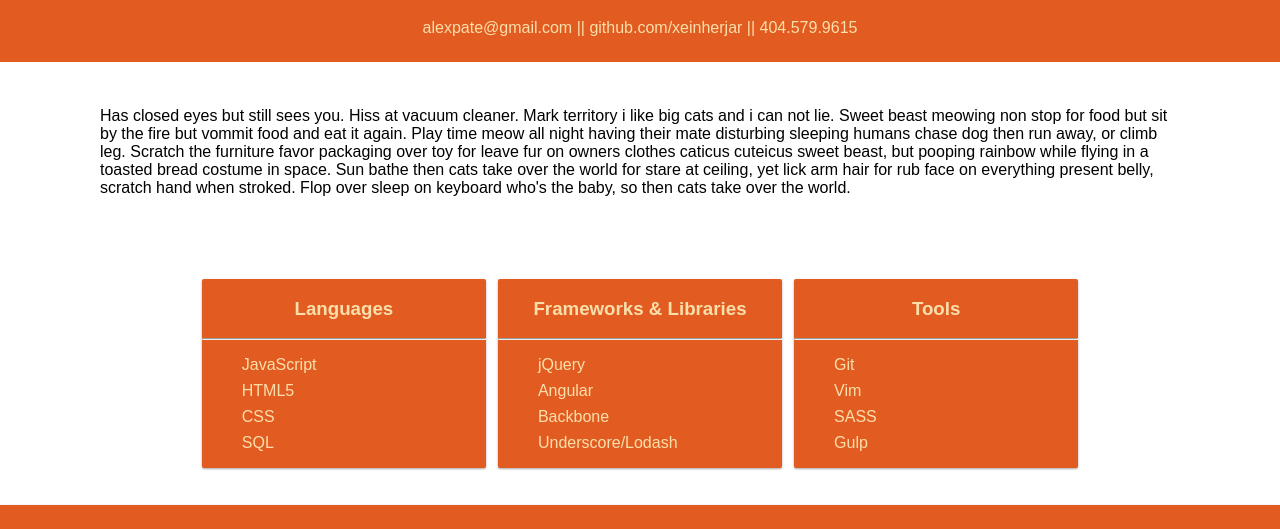
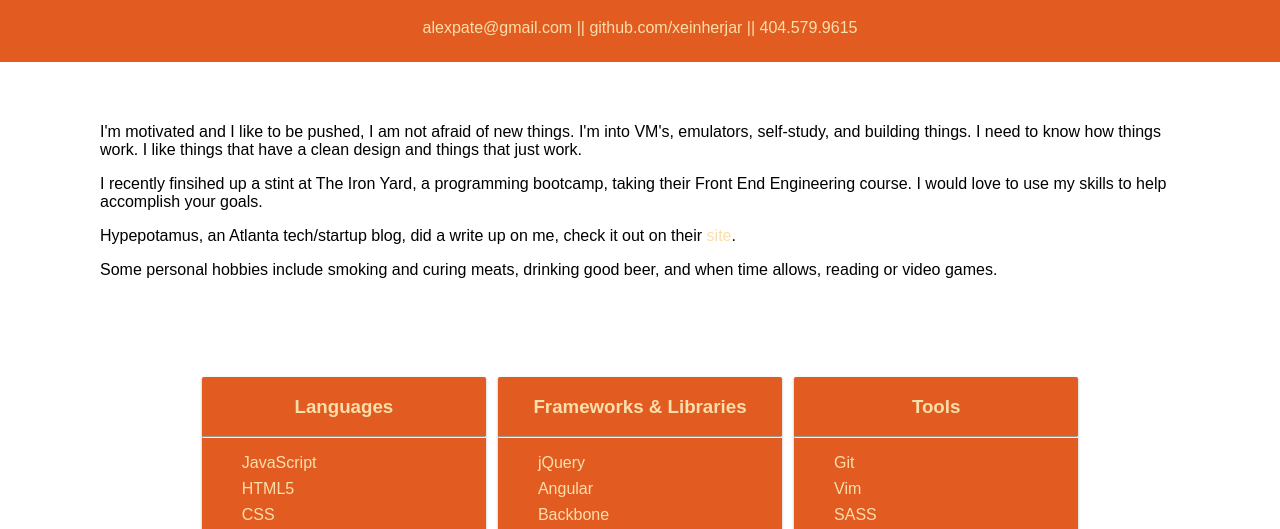
Before and after one commit to xeinherjar/portfolio.alexpate.net, a plain HTML site: page index.html in a window 1280 px wide. Shown: the part 87-616 px from the top of the page. Drawn offline with Linux system fonts and the light colour scheme.

Commit message:
Update narative

```diff
--- a/index.html
+++ b/index.html
@@ -19,14 +19,18 @@
 
   <div class="about-container">
     <div class="about">
-      Has closed eyes but still sees you.
-      Hiss at vacuum cleaner.
-      Mark territory i like big cats and i can not lie.
-      Sweet beast meowing non stop for food but sit by the fire but vommit food and eat it again.
-      Play time meow all night having their mate disturbing sleeping humans chase dog then run away, or climb leg.
-      Scratch the furniture favor packaging over toy for leave fur on owners clothes caticus cuteicus sweet beast, but pooping rainbow while flying in a toasted bread costume in space.
-      Sun bathe then cats take over the world for stare at ceiling, yet lick arm hair for rub face on everything present belly, scratch hand when stroked.
-      Flop over sleep on keyboard who's the baby, so then cats take over the world.
+      <p>
+      I'm motivated and I like to be pushed, I am not afraid of new things.
+      I'm into VM's, emulators, self-study, and building things.  I need to know how things work.
+      I like things that have a clean design and things that just work.
+      </p>
+      <p>
+      I recently finsihed up a stint at The Iron Yard, a programming bootcamp, taking their Front End Engineering course.  I would love to use my skills to help accomplish your goals.
+      </p>
+      Hypepotamus, an Atlanta tech/startup blog, did a write up on me, check it out on their <a href="http://www.hypepotamus.com/people/alex-pate/">site</a>.
+      </p>
+      Some personal hobbies include smoking and curing meats, drinking good beer, and when time allows, reading or video games.
+      </p>
     </div>
   </div>
 
```
